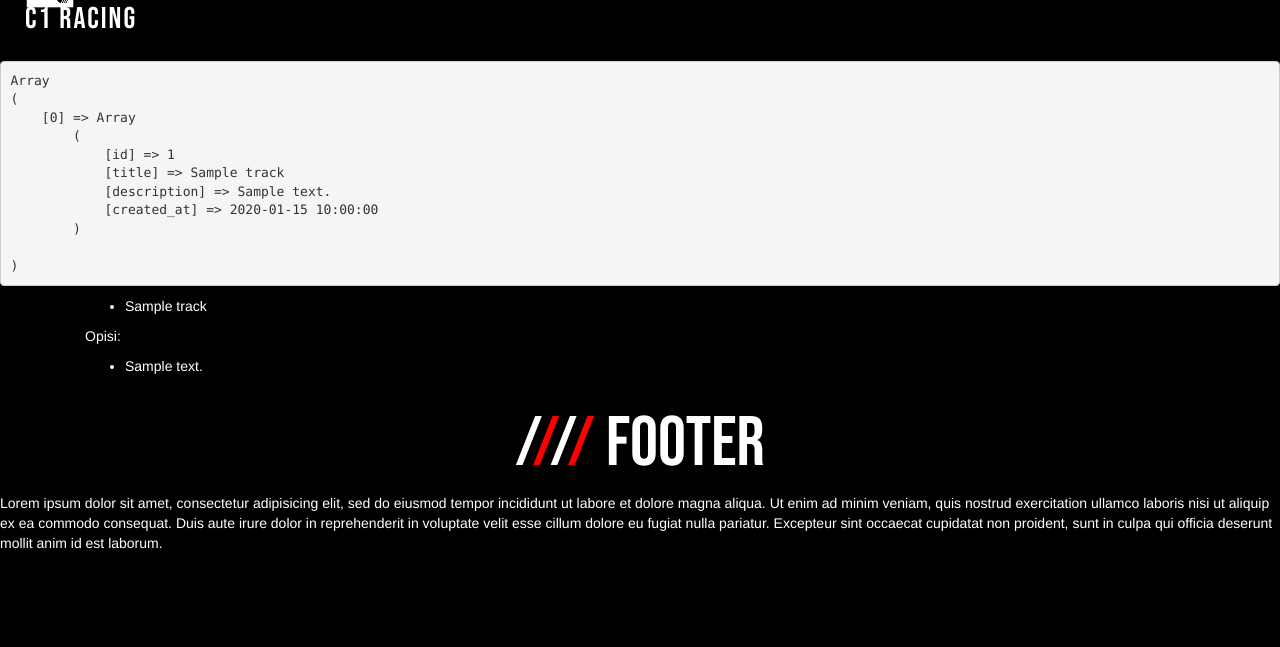
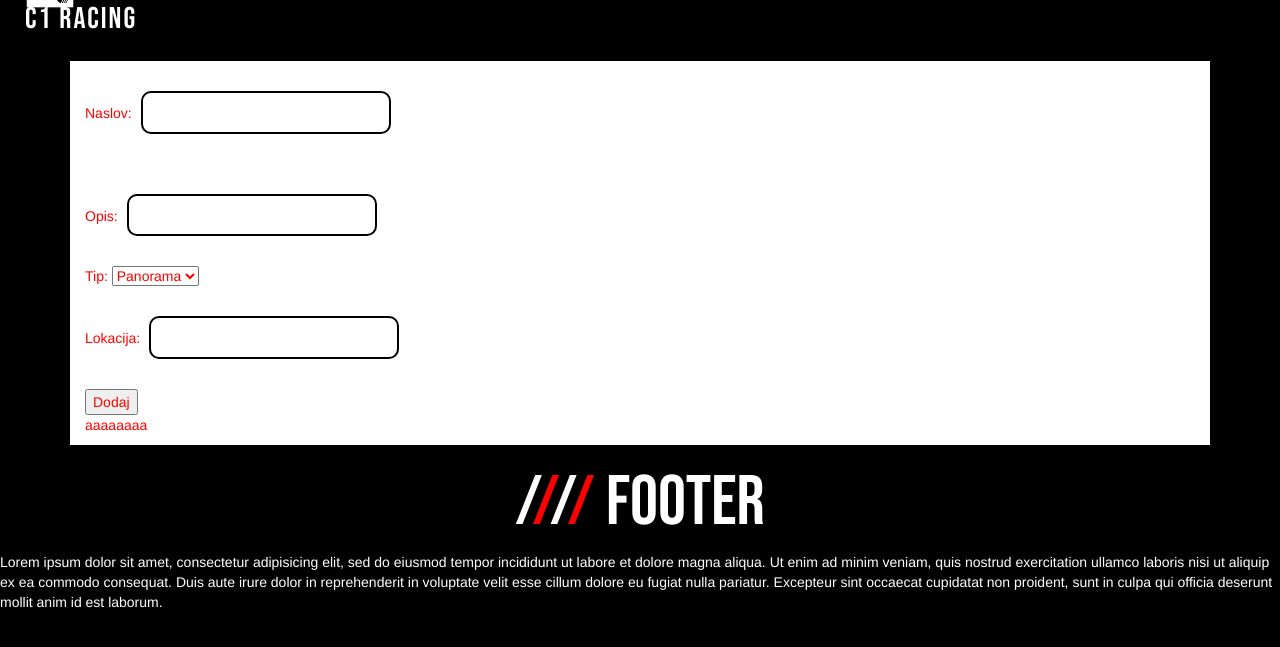
Before and after one commit to Hnnx/CRacing, a PHP site: page /addTrack.php in a window 1280 px wide. Shown: the top 647 px of the page. Run offline with PHP 8.4, Linux system fonts and the light colour scheme; tables that the repository leaves empty or names only in its code hold one stand-in row (values such as "Sample post"); some libraries are stand-ins or nearby versions.

Commit message:
working on add track to db functionality

```diff
--- a/addTrack.php
+++ b/addTrack.php
@@ -1,6 +1,39 @@
 <?php
 include 'inc/headNav.php';
 include 'inc/config.php';
+
+$trackTitle = $trackDescription = $trackDifficulty = $trackLocation = '';
+
+$errors = array('title' => '', 'description' => '', 'difficulty' => '', 'location' => '');
+
+
+if(isset($_POST['submit'])){
+
+  if(empty($_POST['trackTitle']) || strlen($_POST['trackTitle']) <= 3 ){
+    $errors['title'] = "Naslov mora vsebovati vsaj 3 črke";
+  } else{
+    $trackTitle = $_POST['trackTitle'];
+    if(! preg_match('/^[a-zA-Z\s]+$/' ,$trackTitle)){
+      $errors['title'] = "Naslov lahko vsebuje samo črke in presledke";
+    }
+  }
+
+
+  if(empty($_POST['trackDescription']) || strlen($_POST['trackDescription']) <= 3 ){
+    $errors['description'] = "Opis mora vsebovati vsaj 3 črke";
+  } else{
+    $trackDescription = $_POST['trackDescription'];
+
+}
+
+  if(empty($_POST['trackLocation']) || strlen($_POST['trackLocation']) <= 3){
+    $errors['description'] = "Lokacija mora vsebovati vsaj 3 črke";
+  } else{
+    $trackLocation = $_POST['trackLocation'];
+  }
+
+}
+
 
 
 $sqlStatement = 'SELECT * FROM tracks ORDER BY created_at';
@@ -14,10 +47,43 @@ mysqli_close($connect);
  ?>
 
 
- <?php
- printr($tracks);
- ?>
 
+
+<div class="container whitebg">
+  <form action="<?php echo $_SERVER['PHP_SELF']; ?>" method="post">
+    Naslov: <input type="text" name="trackTitle" value=""> <br>
+    Opis: <input type="text" name="trackDescription" value=""> <br>
+    Tip: <select class="" name="trackDifficulty">
+      <option value="1">Panorama</option>
+      <option value="2">Rush</option>
+      <option value="3">Racing</option>
+      <option value="4">City</option>
+      <option value="5">Group</option>
+      <option value="6">Novice</option>
+      <option value="7">Hillclimb</option>
+      <option value="8">Curves</option>
+      <option value="9">Tarmac</option>
+      <option value="10">Gravel</option>
+    </select><br>
+
+    Lokacija: <input type="text" name="trackLocation" value=""><br>
+
+    <input type="submit" name="submit" value="Dodaj">
+  </form>
+</div>
+
+<div class="container whitebg">
+  aaaaaaaa
+  <p>
+    <?php echo $trackTitle; ?>
+    <?php echo $trackDescription; ?>
+    <?php echo $trackDifficulty; ?>
+    <?php echo $trackLocation; ?>
+
+  </p>
+
+</div>
+<!--
 <div class="container">
   <ul>
     <?php foreach ($tracks as $track): ?>
@@ -28,13 +94,12 @@ mysqli_close($connect);
   <p>Opisi:</p>
   <ul>
     <?php foreach ($tracks as $tracks): ?>
-    <li> <?php echo $tracks['description']; ?> </li>
-  <?php endforeach; ?>
+      <li> <?php echo $tracks['description']; ?> </li>
+    <?php endforeach; ?>
   </ul>
 </div>
-
-
+-->
 
 <?php $title = ' Footer';
 include 'inc/title.php';
-include 'inc/footer.php' ?>
+include 'inc/footer.php'; ?>
--- a/style/master.css
+++ b/style/master.css
@@ -213,3 +213,10 @@ span.sqrg{
   top: 20px;
 
 }
+
+/* ADD TRACK */
+
+.whitebg{
+  background-color: white !important;
+  color: red;
+}
```
